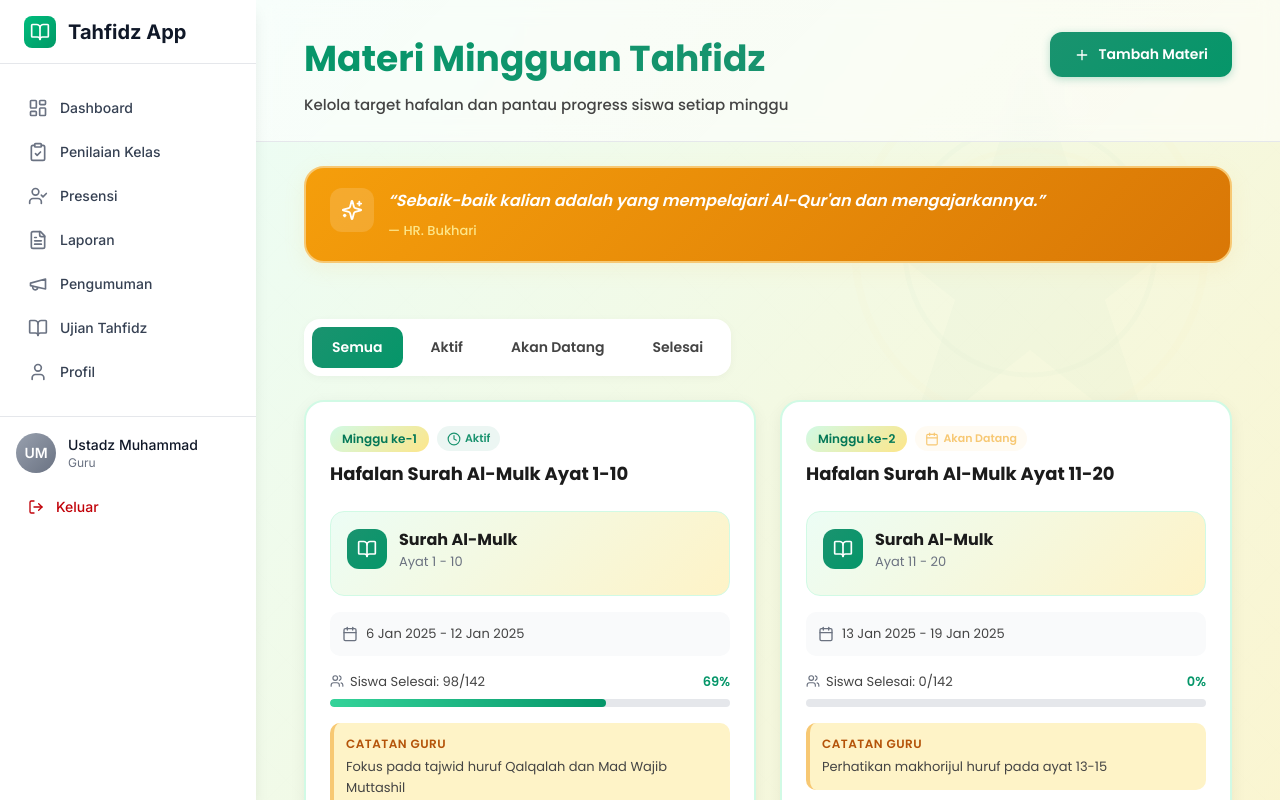
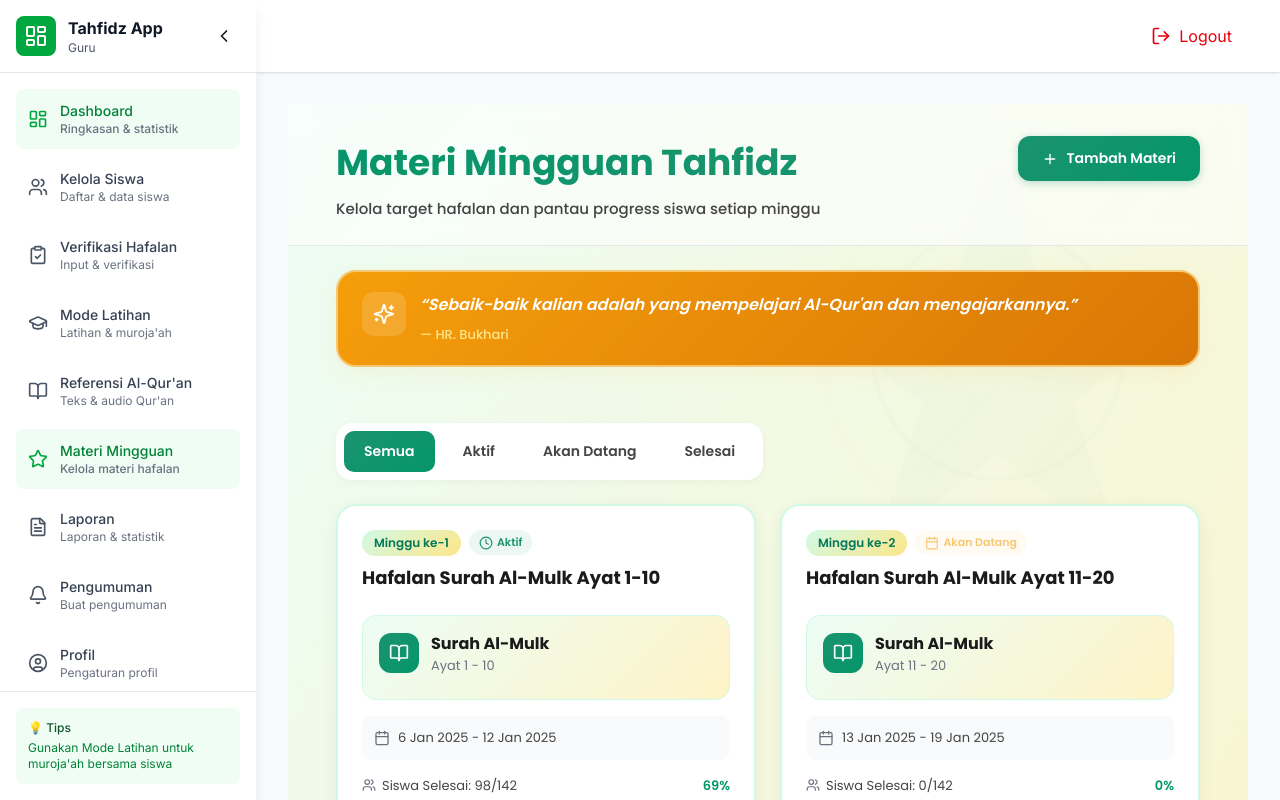
Before and after one commit to dinarahmadita06/tahfidz-mansatubalam, a Next.js app: page /guru/materi-mingguan in a window 1280 px wide. Shown: the top 800 px of the page. Built offline with nearby package versions, Linux system fonts and the light colour scheme; no server answers.

Commit message:
update halaman materi mingguan

```diff
--- a/src/app/guru/materi-mingguan/page.js
+++ b/src/app/guru/materi-mingguan/page.js
@@ -2,7 +2,7 @@
 
 import { useState, useEffect } from 'react';
 import Link from 'next/link';
-import LayoutGuruSimple from '@/components/guru/LayoutGuruSimple';
+import GuruLayout from '@/components/layout/GuruLayout';
 import {
   BookOpen,
   Calendar,
@@ -448,7 +448,7 @@ export default function MateriMingguan() {
 
   if (loading) {
     return (
-      <LayoutGuruSimple>
+      <GuruLayout>
         <div style={{
           display: 'flex',
           alignItems: 'center',
@@ -476,12 +476,12 @@ export default function MateriMingguan() {
             </p>
           </div>
         </div>
-      </LayoutGuruSimple>
+      </GuruLayout>
     );
   }
 
   return (
-    <LayoutGuruSimple>
+    <GuruLayout>
       <div style={{
         background: `linear-gradient(to bottom right, ${colors.emerald[50]} 0%, ${colors.amber[50]} 100%)`,
         minHeight: '100vh',
@@ -792,6 +792,6 @@ export default function MateriMingguan() {
           }
         }
       `}</style>
-    </LayoutGuruSimple>
+    </GuruLayout>
   );
 }
```
